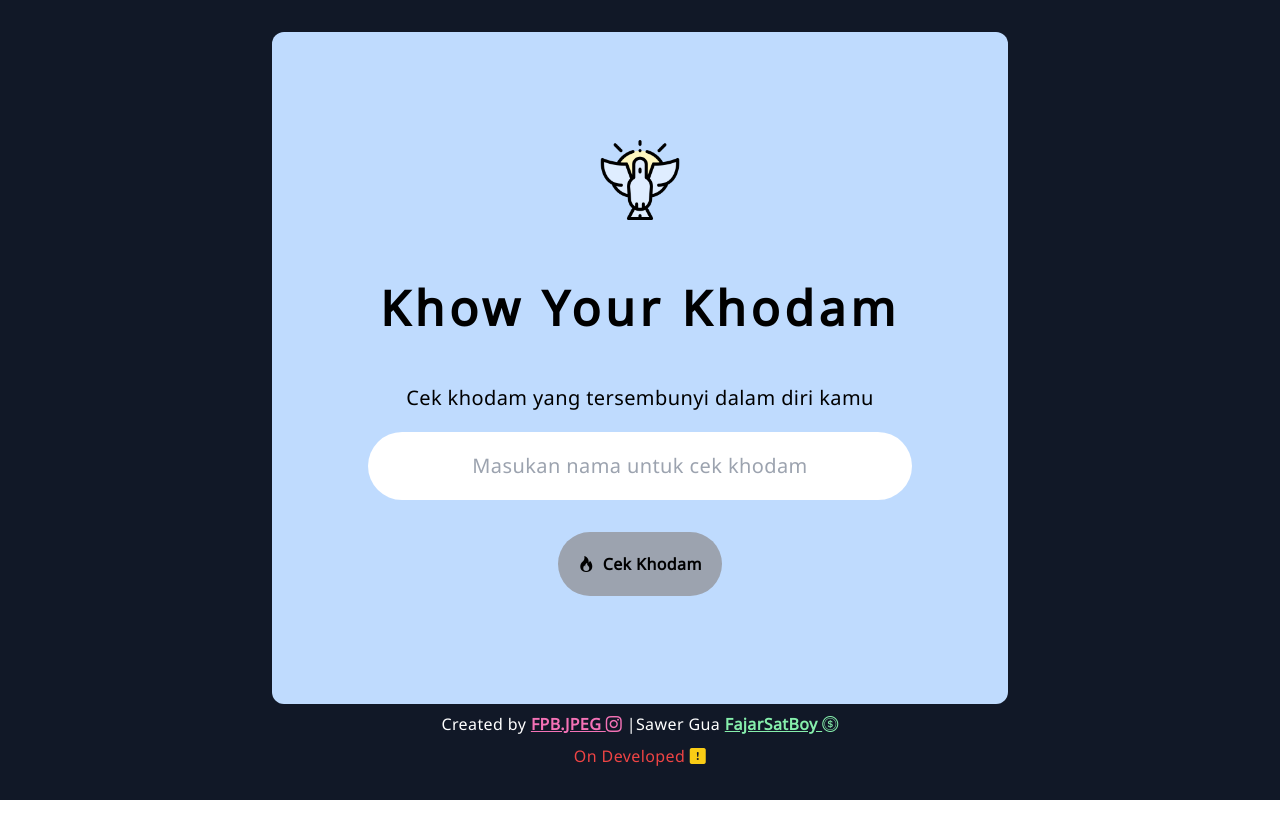
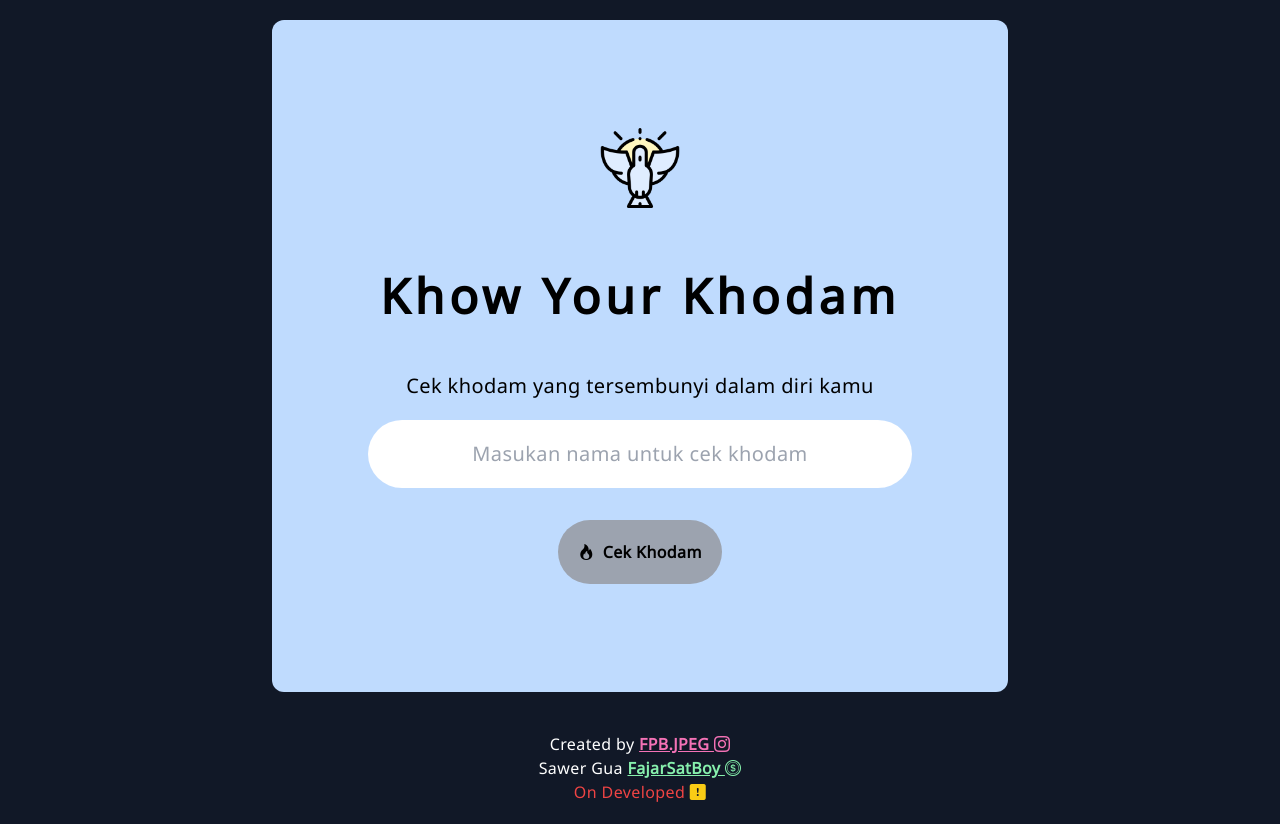
Before and after one commit to fpbismyname/Know-Your-Khodam, a React (Vite) app: page / in a window 1280 px wide. Before the commit the page ends 800 px from the top, so only its background shows below. Built offline with nearby package versions, Linux system fonts and the light colour scheme.

Commit message:
Update 1.0.2

```diff
--- a/src/components/Footer.jsx
+++ b/src/components/Footer.jsx
@@ -4,24 +4,25 @@ const footer = () => {
   return (
     <>
       <footer className="flex justify-center text-white">
-        <div className="flex px-5 py-2 rounded-full">
+        <div className="flex px-5 pt-10 rounded-full">
           <h1>
             Created by{" "}
             <a href="https://www.instagram.com/fpb_vfx/">
               <strong className="text-pink-400 underline">
                 FPB.JPEG <i className="bi bi-instagram"></i>
               </strong>
-            </a>{" "}
-            |{" "}
+            </a>
           </h1>
-          <h1>
+        </div>
+      </footer>
+      <div className="flex justify-center">
+      <p className="text-white">
             Sawer Gua{" "}
             <a href="https://saweria.co/FajarSatBoy">
               <strong className="underline text-green-300">FajarSatBoy <i class="bi bi-coin"></i></strong>
             </a>
-          </h1>
-        </div>
-      </footer>
+          </p>
+      </div>
       <div className="flex justify-center">
         <p className="text-red-500">
           On Developed{" "}
```
